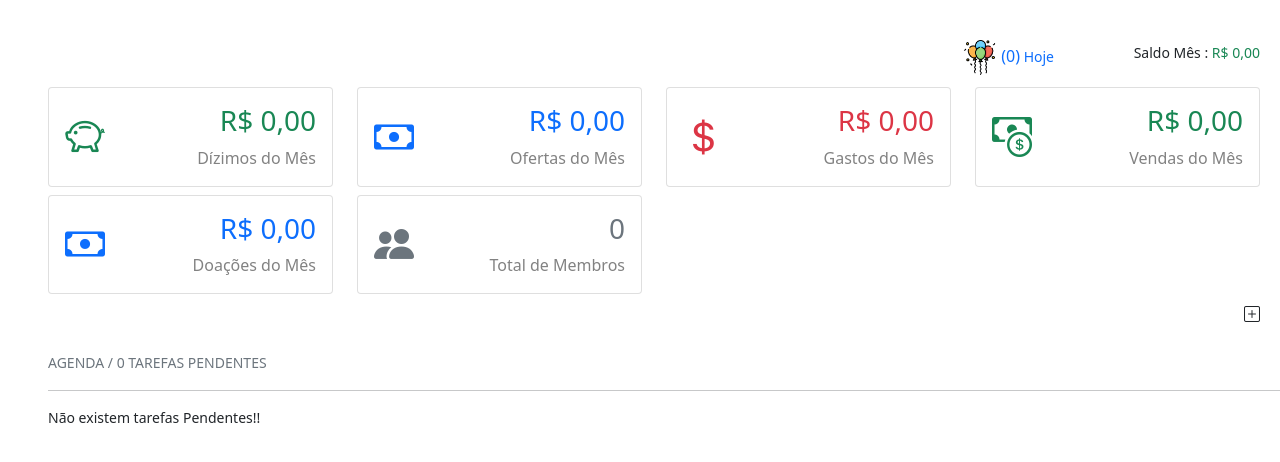
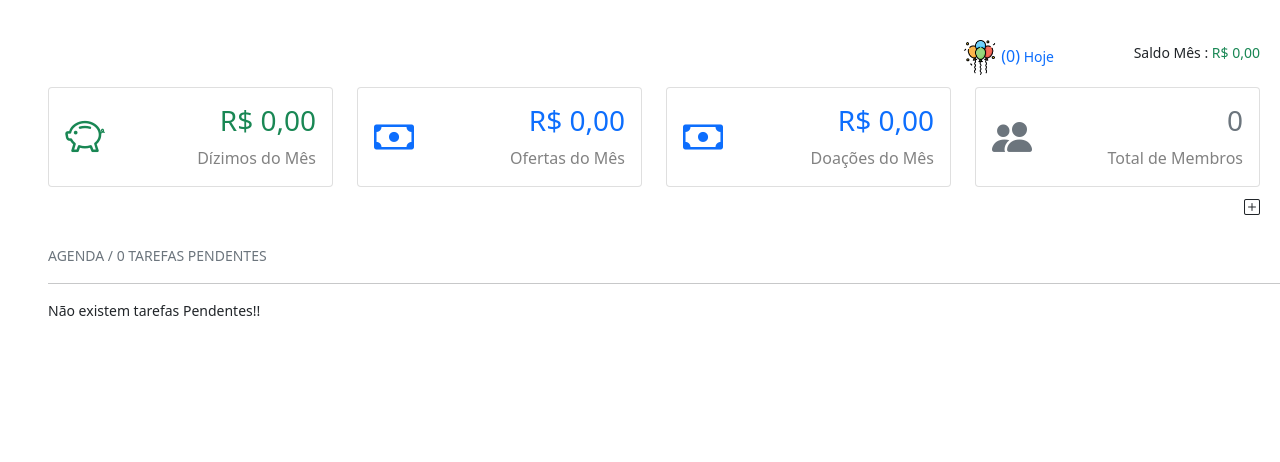
Before and after one commit to thalysjuvenal/calasanz, a PHP site: page /sistema/painel-igreja/index.php in a window 1280 px wide. Shown: the part 66-528 px from the top of the page. Run offline with PHP 8.4, Linux system fonts and the light colour scheme; a user stored in the database is signed in; data comes from the database, SQL or seed files in the repository; data that the repository does not hold is empty; some libraries are stand-ins or nearby versions.

Commit message:
home denovo

```diff
--- a/sistema/painel-igreja/home.php
+++ b/sistema/painel-igreja/home.php
@@ -212,7 +212,7 @@ $totalAniversariantes = $total_reg + $total_reg_pastores;
 			</div>
 
 
-			<div class="col-xl-3 col-sm-6 col-12 linkcard mb-2 <?php echo $esc_secretario ?>">
+			<!--<div class="col-xl-3 col-sm-6 col-12 linkcard mb-2 <?php echo $esc_secretario ?>">
 				<a href="index.php?pag=pagar">
 					<div class="card">
 						<div class="card-content">
@@ -230,10 +230,10 @@ $totalAniversariantes = $total_reg + $total_reg_pastores;
 						</div>
 					</div>
 				</a>
-			</div>
+			</div>-->
 
 
-			<div class="col-xl-3 col-sm-6 col-12 linkcard mb-2 <?php echo $esc_secretario ?>">
+			<!--<div class="col-xl-3 col-sm-6 col-12 linkcard mb-2 <?php echo $esc_secretario ?>">
 				<a href="index.php?pag=vendas">
 					<div class="card">
 						<div class="card-content">
@@ -251,7 +251,7 @@ $totalAniversariantes = $total_reg + $total_reg_pastores;
 						</div>
 					</div>
 				</a>
-			</div>
+			</div>-->
 
 
 
```
